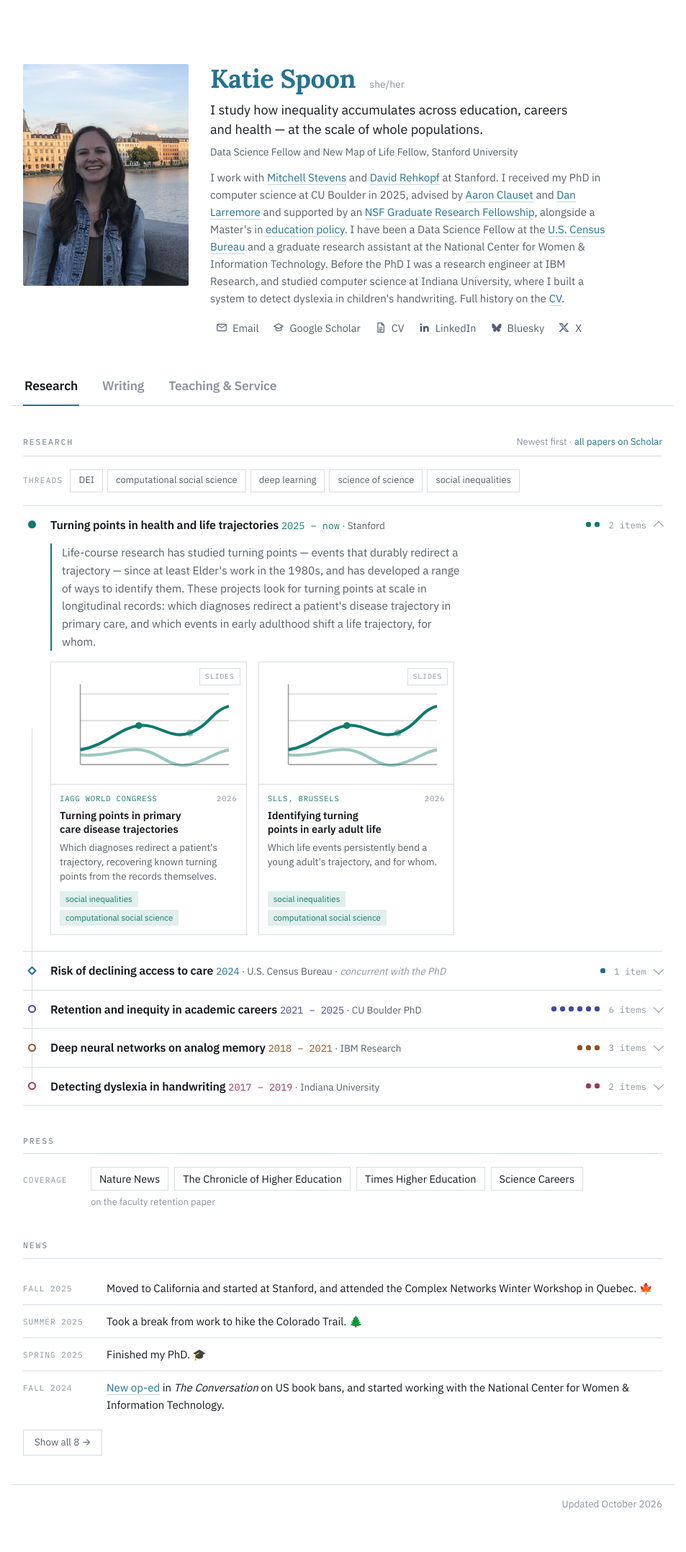
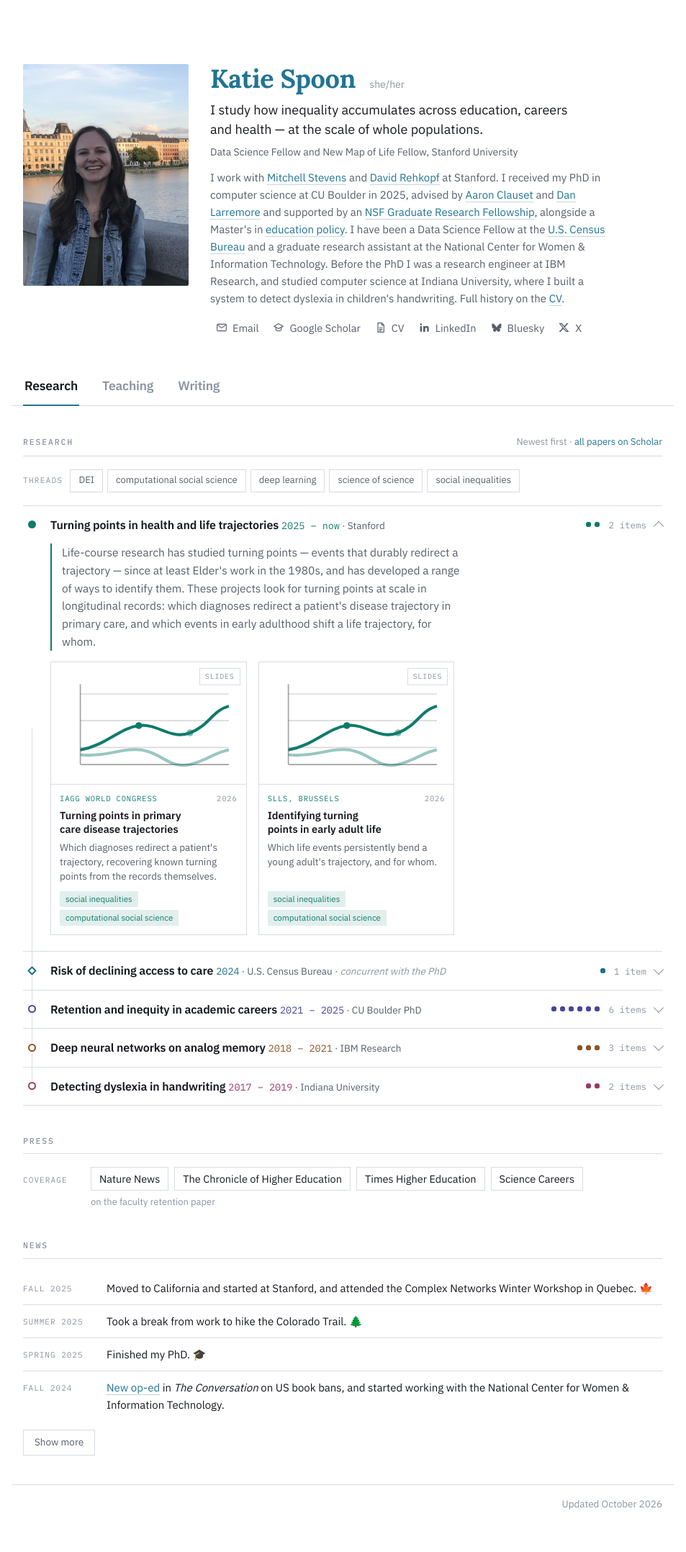
Before and after one commit to katiespoon/katiespoon.github.io, a Jekyll site: the page built from index.html, in a window 1280 px wide. Shown: the whole page at 72% size, without its empty margins (164-1117 px from the left). Built offline with Jekyll 4.4.1, drawn with Linux system fonts in a browser that asks for light colours.

Commit message:
Simplify the tabs: Research, Teaching, Writing
- The News control said "Show all 8", which told the reader the total
  before they had asked for it. It now reads "Show more" / "Show fewer".
- Service is removed. The tab is just Teaching now, and keeps research
  mentoring, which belongs in a teaching portfolio. Service and the
  reviewing record remain in full on the CV.
- Writing moves after Teaching, so the tabs run Research, Teaching,
  Writing.

Co-Authored-By: Claude Opus 5 <noreply@anthropic.com>

```diff
--- a/index.html
+++ b/index.html
@@ -208,7 +208,6 @@ img{max-width:100%}
 .row3 .nm a{color:var(--accent);text-decoration:none;border-bottom:1px solid color-mix(in srgb,var(--accent) 30%,transparent)}
 .row3 .nm a:hover{border-bottom-color:var(--accent)}
 .row3 .loc{font-size:13px;color:var(--ink-faint);white-space:nowrap}
-#service .row3{grid-template-columns:76px 1fr auto}
 .slides{font-family:var(--font-data);font-size:10.5px;letter-spacing:.07em;text-transform:uppercase;color:var(--accent);
   text-decoration:none;border:1px solid color-mix(in srgb,var(--accent) 35%,var(--rule));padding:2px 6px;margin-left:8px;white-space:nowrap}
 .item{display:grid;grid-template-columns:100px 1fr;gap:0 16px;padding:11px 0;border-top:1px solid var(--rule)}
@@ -225,9 +224,6 @@ img{max-width:100%}
 .more{justify-self:start;margin-top:12px;background:transparent;border:1px solid var(--rule);
   padding:6px 15px;font-size:13.5px;color:var(--ink-soft);cursor:pointer;transition:.15s}
 .more:hover{color:var(--ink);border-color:var(--ink-faint)}
-.reviewing{margin-top:16px;padding-top:13px;border-top:1px solid var(--rule);font-size:13.5px;color:var(--ink-soft);line-height:1.6}
-.reviewing .lbl{font-family:var(--font-data);font-size:11px;letter-spacing:.11em;text-transform:uppercase;
-  color:var(--ink-faint);display:block;margin-bottom:4px}
 
 /* ---- footer ---- */
 .foot{border-top:1px solid var(--rule);padding-top:16px;display:flex;flex-wrap:wrap;gap:10px 20px;align-items:center;
@@ -245,7 +241,7 @@ img{max-width:100%}
   .era-meta .ct{display:none}
   .press-row,.trow{grid-template-columns:1fr;gap:6px}
   .trow .role{padding-top:0}
-  .row3,#service .row3{grid-template-columns:44px 1fr;gap:0 12px}
+  .row3{grid-template-columns:44px 1fr;gap:0 12px}
   .row3 .loc{grid-column:2;text-align:left;font-size:12.5px}
   .item{grid-template-columns:1fr;gap:3px}
   .item .when{padding-top:0}
@@ -392,8 +388,8 @@ img{max-width:100%}
 
   <nav class="band pagenav" role="tablist" aria-label="Sections">
     <button role="tab" id="tab-research" aria-selected="true" aria-controls="view-research" data-tab="research">Research</button>
+    <button role="tab" id="tab-teaching" aria-selected="false" aria-controls="view-teaching" data-tab="teaching">Teaching</button>
     <button role="tab" id="tab-writing" aria-selected="false" aria-controls="view-writing" data-tab="writing">Writing</button>
-    <button role="tab" id="tab-teaching" aria-selected="false" aria-controls="view-teaching" data-tab="teaching">Teaching &amp; Service</button>
   </nav>
 
   <div class="views">
@@ -672,26 +668,6 @@ img{max-width:100%}
 
   </div>
 
-  <div class="view" role="tabpanel" id="view-writing" aria-labelledby="tab-writing">
-
-    <section class="band">
-      <div class="sec-head"><h2>Writing</h2><span class="aside">Essays and perspectives</span></div>
-      <div class="rows">
-        <div class="row3">
-          <span class="yr">2024</span>
-          <span class="nm"><a href="https://theconversation.com/most-us-book-bans-target-childrens-literature-featuring-diverse-characters-and-authors-of-color-238731" target="_blank" rel="noopener">Most US book bans target children&rsquo;s literature featuring diverse characters and authors of color</a></span>
-          <span class="loc">The Conversation</span>
-        </div>
-        <div class="row3">
-          <span class="yr">2024</span>
-          <span class="nm">Gendered devaluation and retention among U.S. faculty</span>
-          <span class="loc">CSWEP News</span>
-        </div>
-      </div>
-    </section>
-
-  </div>
-
   <div class="view" role="tabpanel" id="view-teaching" aria-labelledby="tab-teaching">
 
     <section class="band">
@@ -716,20 +692,25 @@ img{max-width:100%}
       </div>
     </section>
 
+
+  </div>
+
+  <div class="view" role="tabpanel" id="view-writing" aria-labelledby="tab-writing">
+
     <section class="band">
-      <div class="sec-head"><h2>Service</h2></div>
-      <div class="rows" id="service">
-        <div class="row3"><span class="yr">2024&ndash;25</span><span class="nm">Graduate &amp; Family Housing Resident Council, secretary and treasurer</span><span class="loc">CU Boulder</span></div>
-        <div class="row3"><span class="yr">2020&ndash;25</span><span class="nm">Computer Science PhD application mentor</span><span class="loc">CU Boulder</span></div>
-        <div class="row3"><span class="yr">2022</span><span class="nm">You're @ CU Research Program, graduate student mentor</span><span class="loc">CU Boulder</span></div>
-        <div class="row3"><span class="yr">2021&ndash;22</span><span class="nm">McNair Scholars, graduate student mentor</span><span class="loc">CU Boulder</span></div>
-        <div class="row3"><span class="yr">2020&ndash;22</span><span class="nm">Engineering mentor for underrepresented first-year undergraduates</span><span class="loc">CU Boulder</span></div>
-        <div class="row3"><span class="yr">2016&ndash;19</span><span class="nm">Lead ambassador, Luddy School of Informatics, Computing &amp; Engineering</span><span class="loc">Indiana</span></div>
-        <div class="row3"><span class="yr">2016&ndash;17</span><span class="nm">Software development intern, Serve IT Nonprofit Technology Clinic</span><span class="loc">Indiana</span></div>
+      <div class="sec-head"><h2>Writing</h2><span class="aside">Essays and perspectives</span></div>
+      <div class="rows">
+        <div class="row3">
+          <span class="yr">2024</span>
+          <span class="nm"><a href="https://theconversation.com/most-us-book-bans-target-childrens-literature-featuring-diverse-characters-and-authors-of-color-238731" target="_blank" rel="noopener">Most US book bans target children&rsquo;s literature featuring diverse characters and authors of color</a></span>
+          <span class="loc">The Conversation</span>
+        </div>
+        <div class="row3">
+          <span class="yr">2024</span>
+          <span class="nm">Gendered devaluation and retention among U.S. faculty</span>
+          <span class="loc">CSWEP News</span>
+        </div>
       </div>
-      <p class="reviewing"><span class="lbl">Reviewer for</span>Behaviour Research and Therapy &middot; eLife &middot;
-        The Lancet Regional Health &ndash; Americas &middot; Proceedings of the ACM on Interactive, Mobile, Wearable and
-        Ubiquitous Technologies &middot; Research Policy &middot; Social Policy &amp; Administration</p>
     </section>
 
   </div>
@@ -854,15 +835,14 @@ img{max-width:100%}
     btn.hidden = false;
     function sync(){
       extra.forEach(function(el){ el.hidden = !open; });
-      btn.textContent = open ? "Show fewer"
-        : "Show all " + $$("." + (extra[0].className.split(" ")[0]), list).length + " →";
+      btn.textContent = open ? "Show fewer" : "Show more";
     }
     sync();
     btn.addEventListener("click", function(){ open = !open; sync(); });
   });
 
   /* ---- tabs ---- */
-  var TABS = ["research", "writing", "teaching"];
+  var TABS = ["research", "teaching", "writing"];
   var cur = "research";
   function showTab(name, push){
     if (TABS.indexOf(name) < 0 || name === cur) return;
```
